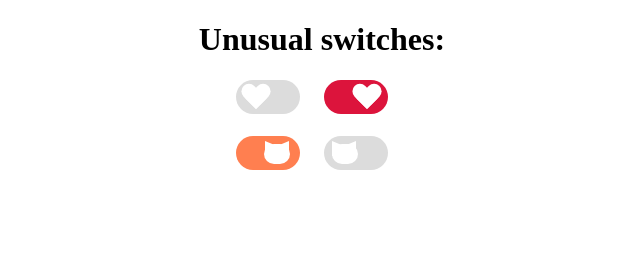
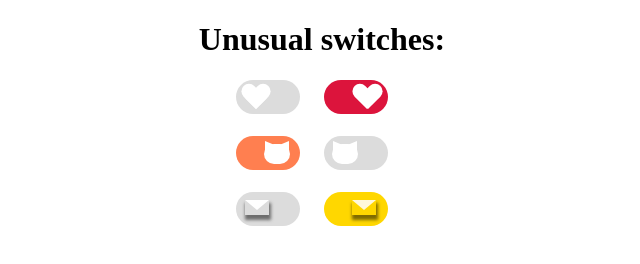
Before and after one commit to AnnaKliokovka/Switches_HTML_CSS_JS, a plain HTML site: page dist/index.html in a window 1280 px wide. Shown: the whole page, without its empty margins (318-958 px from the left). Drawn offline with nearby package versions, Linux system fonts and the light colour scheme.

Commit message:
Добавила переключатель в виде письма

```diff
--- a/dist/index.html
+++ b/dist/index.html
@@ -19,6 +19,12 @@
     <span class = "cat-btn switch_cat-on" id = "cat"></span>
     <span class = "cat-btn" id = "cat"></span>
   </div>
+<br/>
+  <div>
+    <span class = "letter-btn" id = "letter"></span>
+    <span class = "letter-btn switch_letter-on" id = "letter"></span>
+  </div>
+
 </body>
 <!-- partial -->
   <script src='https://cdnjs.cloudflare.com/ajax/libs/jquery/3.6.1/jquery.min.js'></script><script  src="./script.js"></script>
--- a/dist/script.js
+++ b/dist/script.js
@@ -24,3 +24,17 @@ function clicked_on_cat() {
         $(this).toggleClass('switch_cat-on');
     });
   }
+
+
+let letter = document.getElementById("letter");
+
+letter.addEventListener("click", async () => {
+    clicked_on_letter();
+});
+
+function clicked_on_letter() {
+    //Переключаем switcher
+    $('.letter-btn').click(function () {
+        $(this).toggleClass('switch_letter-on');
+    });
+  }
--- a/src/script.js
+++ b/src/script.js
@@ -24,3 +24,17 @@ function clicked_on_cat() {
         $(this).toggleClass('switch_cat-on');
     });
   }
+
+
+let letter = document.getElementById("letter");
+
+letter.addEventListener("click", async () => {
+    clicked_on_letter();
+});
+
+function clicked_on_letter() {
+    //Переключаем switcher
+    $('.letter-btn').click(function () {
+        $(this).toggleClass('switch_letter-on');
+    });
+  }
--- a/src/style.less
+++ b/src/style.less
@@ -55,12 +55,12 @@ div
 }
 
 .switch-on::after {
-    left: 28px;
+    left: 29px;
 }
 .switch-on::before {
     left: 43px;
 }
-
+//Книпка в форме кота
 .cat-btn {
   display: inline-block;
     width: 64px; /* ширина переключателя */
@@ -82,7 +82,7 @@ div
   content: "";
   position: absolute;
   top: 5px;
-  left: 8px;
+  left: 8.5px;
   border-width: 10px 12px 5px;
   border-style: solid;
   border-color: white white transparent;
@@ -110,3 +110,45 @@ border-radius: 10px/1px;
 .switch_cat-on::before {
     left: 28px;
 }
+
+//Кнопка в форме звезды
+.letter-btn {
+  display: inline-block;
+    width: 64px; /* ширина переключателя */
+    height: 34px; /* высота переключателя */
+    border-radius: 30px; /* радиус скругления */
+    background: #DCDCDC; /* цвет фона */
+    z-index: 0;
+    margin: 0;
+    margin-right: 20px;
+    padding: 0;
+    border: none;
+    cursor: pointer;
+    position: relative;
+    transition-duration: 300ms;
+}
+
+
+.letter-btn::before {
+  content: "";
+  position: absolute;
+  top: 8px;
+  left: 8.5px;
+  border-width: 10px 12px 5px;
+  border-style: solid;
+  border-color: white transparent transparent;
+ box-shadow: 1px 4px 3px 1px rgba(0, 0, 0, 0.5);
+}
+
+.switch_letter-on {
+    background: #FFD700;
+}
+
+.switch_letter-on::after {
+    left: 27px;
+
+}
+.switch_letter-on::before {
+    left: 28px;
+  border-color: #FFF8DC  #FFD700  #FFD700;
+}
```
Also changed, not shown: src/index.html (+6 -0 lines), dist/style.css, 1 other file.
